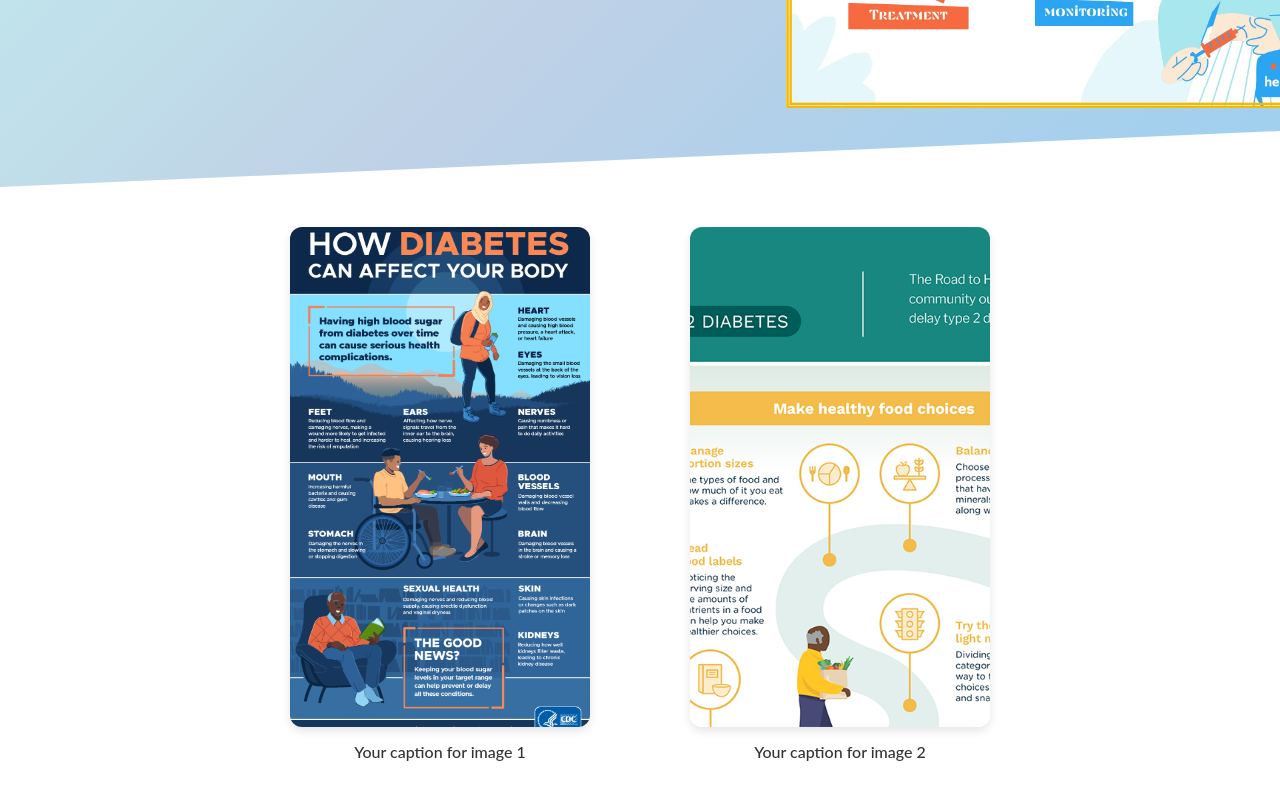
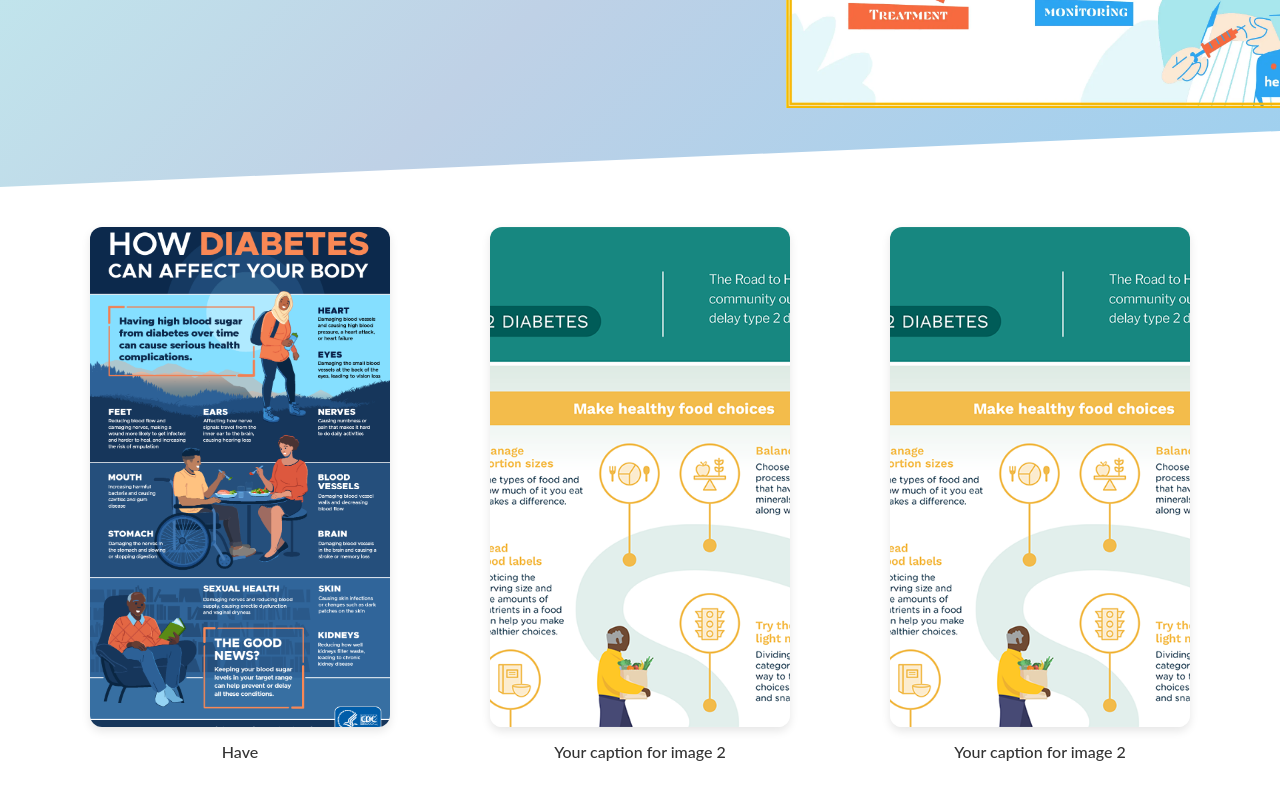
Before and after one commit to gregor-avgustin/JacketsAgainstDiabetes, a plain HTML site: page index.html in a window 1280 px wide. Shown: the part 438-1238 px from the top of the page. Drawn offline with Linux system fonts and the light colour scheme; a web font is replaced by a local one.

Commit message:
Third Pushes

```diff
--- a/main_page.html
+++ b/index.html
@@ -70,7 +70,11 @@
         <section class="image-section">
           <div class="image-card">
             <img src="temp_diabetes_image.jpg" alt="Image 1 description" />
-            <p class="caption">Your caption for image 1</p>
+            <p class="caption">Have</p>
+          </div>
+          <div class="image-card">
+            <img src="temp_diabetes_image_2.png" alt="Image 2 description" />
+            <p class="caption">Your caption for image 2</p>
           </div>
           <div class="image-card">
             <img src="temp_diabetes_image_2.png" alt="Image 2 description" />
```
Also changed, not shown: confused_image.jpg (added).
